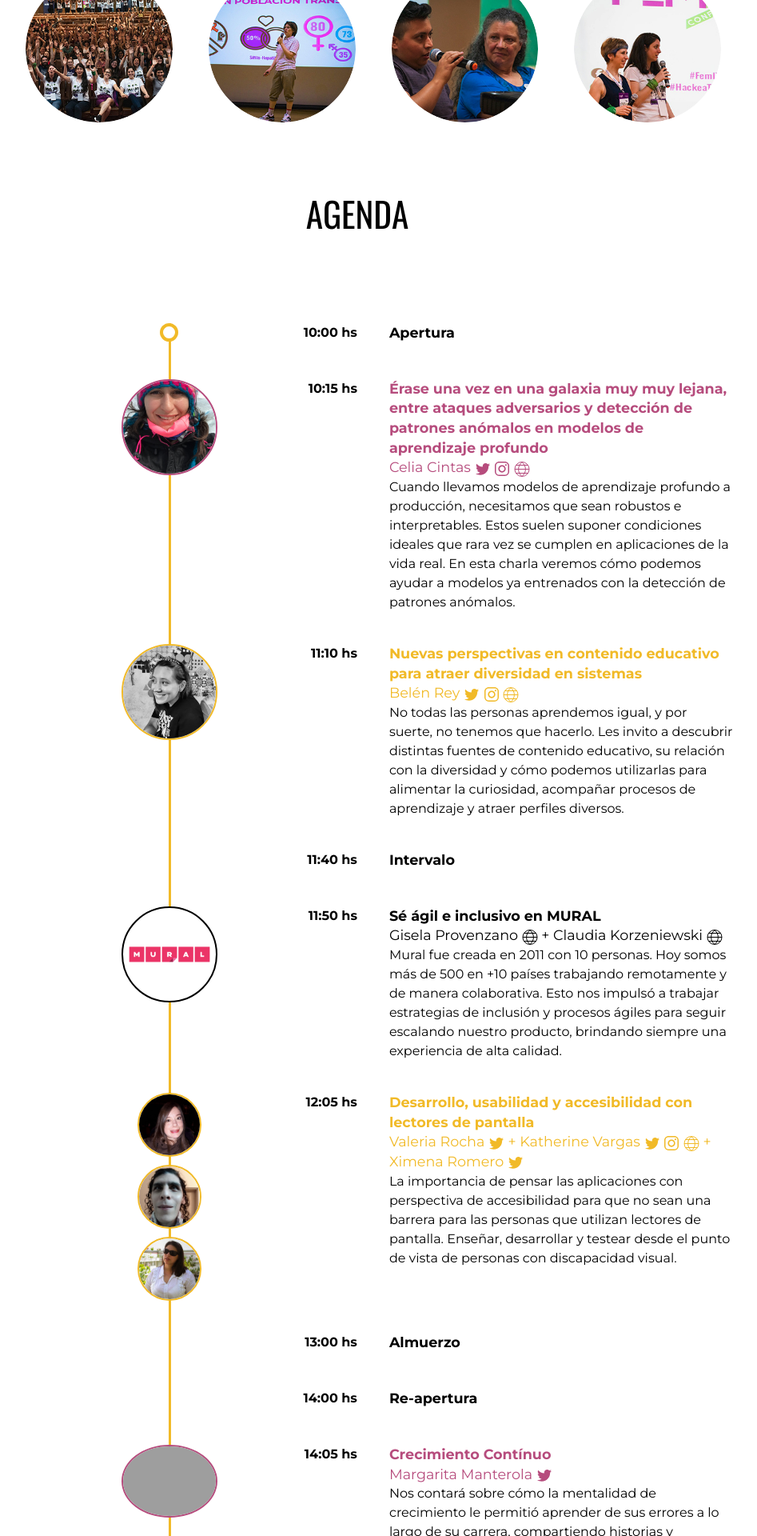
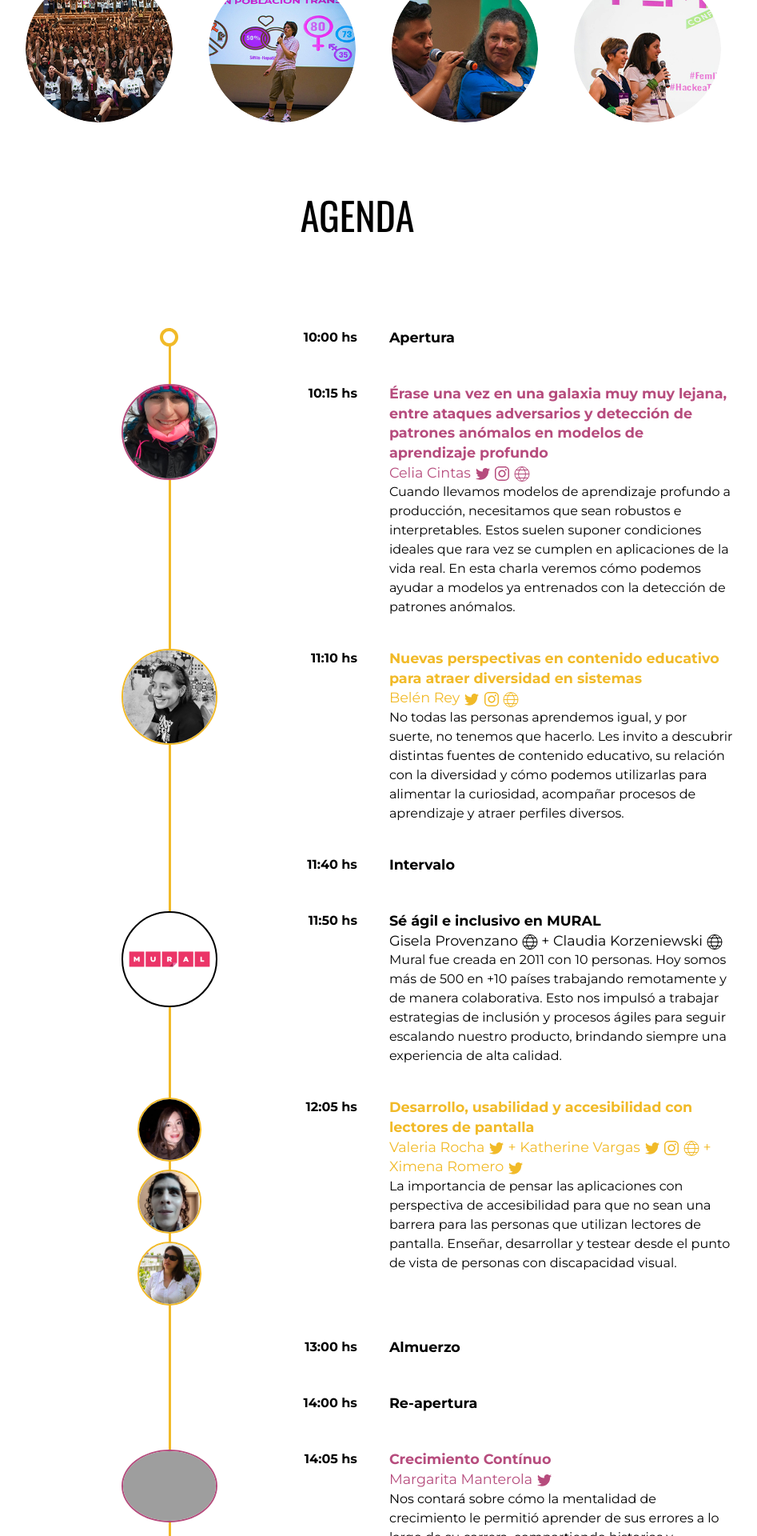
Before and after one commit to lasdesistemas/lds, a Jekyll site: the page built from femitconf2022/index.md, in a window 1280 px wide. Shown: the part 807-2727 px from the top of the page at 80% size, without its empty margins (173-1120 px from the left). Built offline with Jekyll 4.4.1, drawn with Linux system fonts in a browser that asks for light colours; nearby versions of some CDN libraries.

Commit message:
agrando tamaño titulo agenda

```diff
--- a/_sass/palettes/_femit2022.scss
+++ b/_sass/palettes/_femit2022.scss
@@ -10,6 +10,6 @@
 $agenda-line: #f1ba28;;
 $color-anioedicion: #f1ba28;
 $agenda-title: #000000;
-$agenda-size: 2.7rem;
+$agenda-size: 3rem;
 $time-bold: bold;
 $circle-size: 15px;
```
